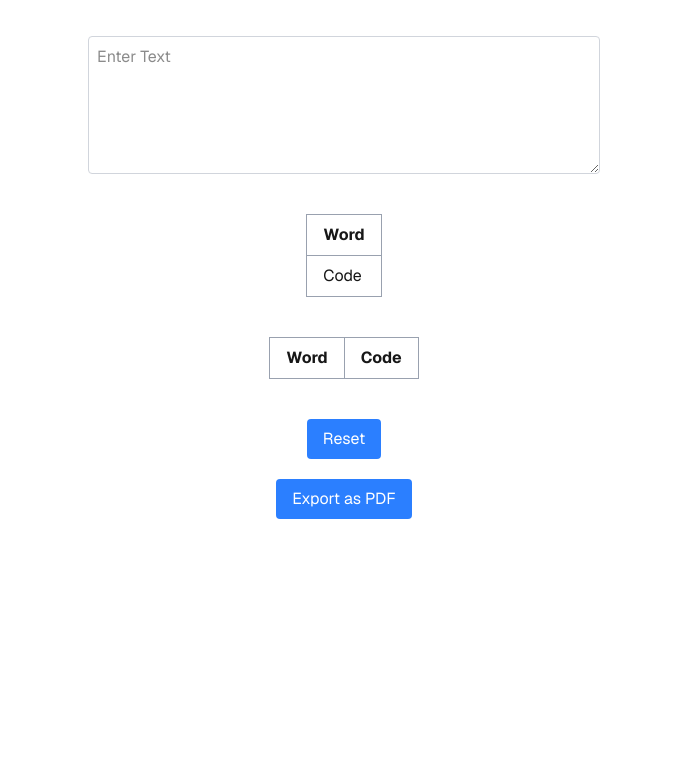
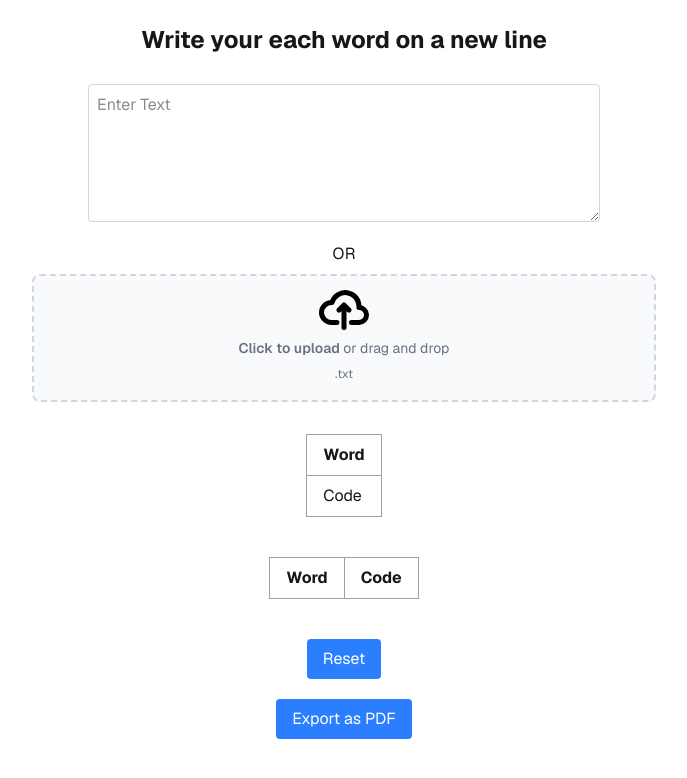
Before and after one commit to BBarardo/mariana, a Next.js app: page / in a window 1280 px wide. Shown: the top 778 px of the page, without its empty margins (296-983 px from the left). Built offline with nearby package versions, Linux system fonts and the light colour scheme.

Commit message:
Added a way to read files

```diff
--- a/src/components/inputText.tsx
+++ b/src/components/inputText.tsx
@@ -2,6 +2,7 @@
 import React, { useState } from 'react';
 import ToPDF from './ToPDF';
 import type { LetterDict } from '@/types';
+import Image from 'next/image';
 
 const InputText: React.FC = ({ }) => {
     const [text, setText] = useState('');
@@ -27,6 +28,32 @@ const InputText: React.FC = ({ }) => {
 
         console.log(letterDict);
         setWordsCode(letterDict);
+    };
+
+    const handleFileUpload = (event: React.ChangeEvent<HTMLInputElement>) => {
+        const file = event.target.files?.[0];
+        if (file) {
+            const reader = new FileReader();
+            reader.onload = (e) => {
+                const text = e.target?.result as string;
+                const words = text.split('\n').filter(word => word !== '').map(word => word.trim());
+                setWords(words);
+                setText(text);
+                const letters = new Set(words.join(''));
+
+                const letterDict: LetterDict = {};
+                const availableNumbers = Array.from({ length: 101 }, (_, i) => i);
+
+                letters.forEach(letter => {
+                    const randomIndex = Math.floor(Math.random() * availableNumbers.length);
+                    letterDict[letter] = availableNumbers[randomIndex];
+                    availableNumbers.splice(randomIndex, 1);
+                });
+
+                setWordsCode(letterDict);
+            };
+            reader.readAsText(file);
+        }
     };
 
     const reset = () => {
@@ -74,6 +101,9 @@ const InputText: React.FC = ({ }) => {
 
     return (
         <div className="p-4 flex flex-col items-center">
+            <h1 className="my-2 text-2xl font-bold text-center">
+                Write your each word on a new line
+            </h1>
             <textarea
                 rows={5}
                 value={text}
@@ -81,6 +111,24 @@ const InputText: React.FC = ({ }) => {
                 className="m-5 border border-gray-300 p-2 rounded w-full max-w-lg"
                 placeholder="Enter Text"
             />
+            <h1 className="mb-2 text-center">
+                OR
+            </h1>
+            <div className="flex items-center justify-center w-1/2 mb-3">
+                <label htmlFor="dropzone-file" className="flex flex-col items-center justify-center w-full h-32 border-2 border-gray-300 border-dashed rounded-lg cursor-pointer bg-gray-50 dark:hover:bg-gray-800 dark:bg-gray-700 hover:bg-gray-100 dark:border-gray-600 dark:hover:border-gray-500 dark:hover:bg-gray-600">
+                    <div className="flex flex-col items-center justify-center pt-5 pb-6">
+                        <Image src={"/uploadFile.svg"} alt='upload file icon' width={50} height={50} />
+                        <p className="mt-2 mb-2 text-sm text-gray-500 dark:text-gray-400"><span className="font-semibold">Click to upload </span>or drag and drop</p>
+                        <p className="text-xs text-gray-500 dark:text-gray-400">.txt</p>
+                    </div>
+                    <input
+                        className="hidden"
+                        id="dropzone-file"
+                        type="file"
+                        accept=".txt"
+                        onChange={handleFileUpload} />
+                </label>
+            </div>
             <Tables />
             <button type='button' onClick={reset} className="m-5 px-4 py-2 bg-blue-500 text-white rounded hover:bg-blue-700">
                 Reset
```
Also changed, not shown: public/uploadFile.svg (added).
